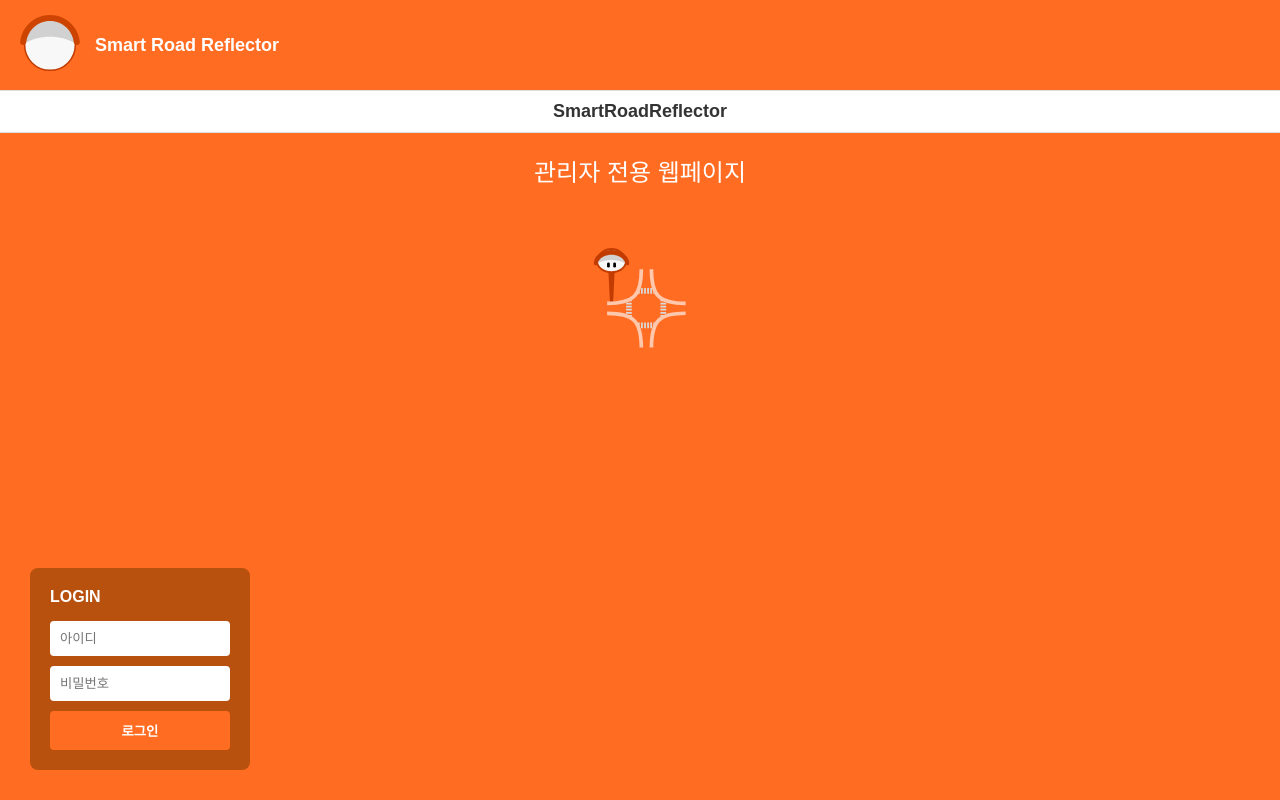
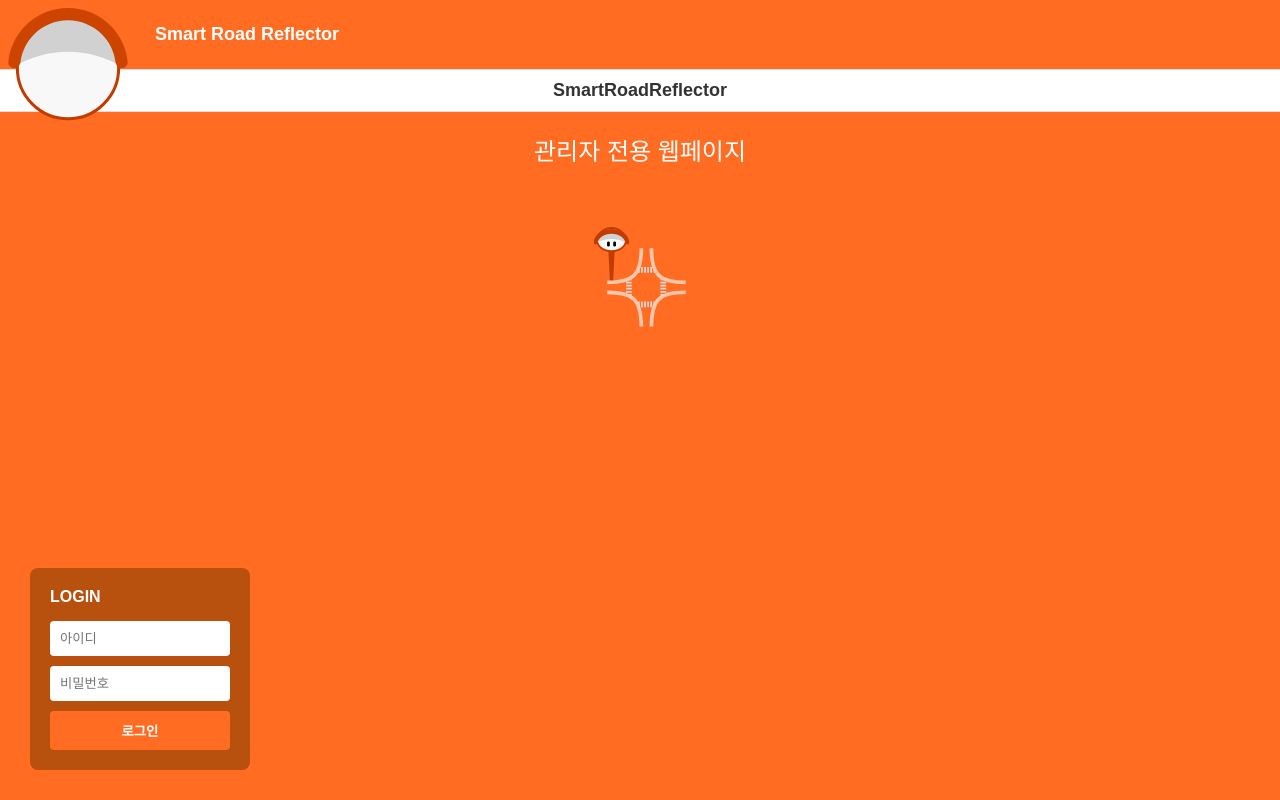
Before and after one commit to graduateam/Frontend-Web, a React (Vite) app: page / in a window 1280 px wide. Built offline with nearby package versions, Linux system fonts and the light colour scheme.

Commit message:
헤더 UI 수정

```diff
--- a/src/assets/styles/global.css
+++ b/src/assets/styles/global.css
@@ -43,23 +43,30 @@ input {
   position: relative;
   display: flex;
   flex-direction: column;
+  overflow: visible; /* 컨테이너 바깥으로 나가는 요소 표시 */
 }
 
 .header {
   background-color: var(--primary-color);
-  padding: 15px 20px;
+  padding: 24px 20px;
   display: flex;
   align-items: center;
   color: white;
+  position: relative; /* 로고 위치 조정을 위해 추가 */
+  overflow: visible; /* 헤더 바깥으로 나가는 로고 표시 */
 }
 
 .header-logo {
-  width: 60px;
-  height: 60px;
+  width: 120px; /* 기존 60px에서 2배 크기로 120px */
+  height: 120px; /* 기존 60px에서 2배 크기로 120px */
+  position: absolute; /* 절대 위치로 설정 */
+  top: 8px; /* 로고를 위로 이동 */
+  left: 8px; /* 왼쪽 위치 조정 */
+  z-index: 10; /* 다른 요소 위에 표시되도록 z-index 추가 */
 }
 
 .header-title {
-  margin-left: 15px;
+  margin-left: 135px; /* 로고 크기에 맞게 여백 조정 */
   font-size: 18px;
   font-weight: bold;
 }
```
